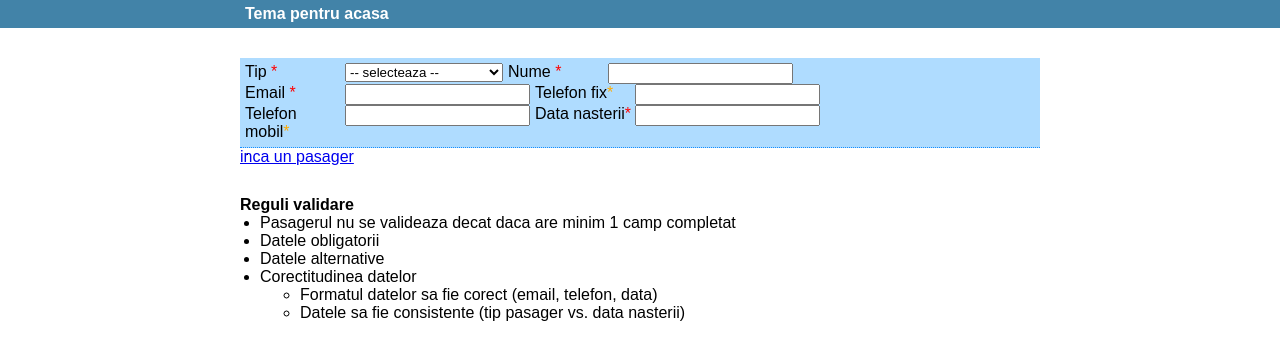
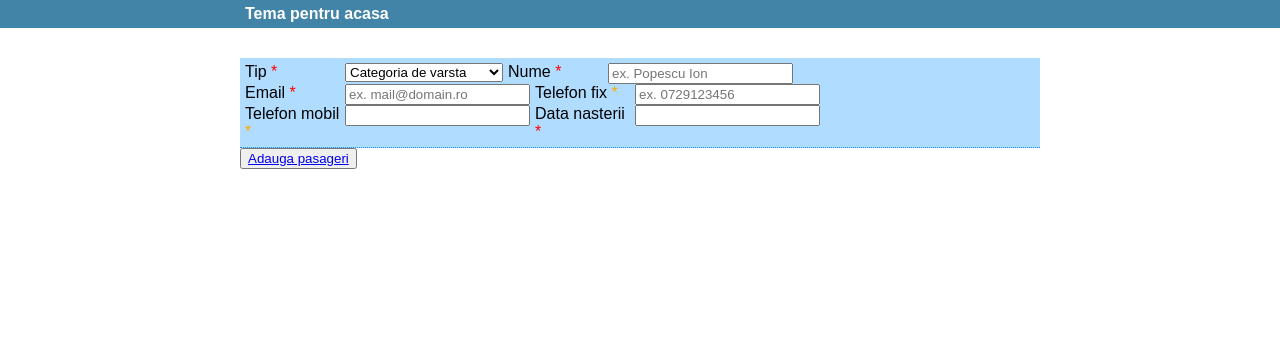
Before and after one commit to mariusgabrielrusu/validator, a PHP site: page / in a window 1280 px wide. Shown: the top 360 px of the page. Run offline with PHP 8.4, Linux system fonts and the light colour scheme; some libraries are stand-ins or nearby versions.

Commit message:
Modifies shit here and there everywhere

```diff
--- a/index.html
+++ b/index.html
@@ -1,8 +1,13 @@
 <!DOCTYPE html>
 <html>
+
 <head>
     <link type="text/css" rel="stylesheet" href="main.css" />
+    <script src="http://code.jquery.com/jquery-1.11.1.min.js"></script>
+    <script src="http://jqueryvalidation.org/files/dist/jquery.validate.min.js"></script>
+    <script type="text/javascript" src="validate.js"></script>
 </head>
+
 <body>
     <div class="slide homework">
         <div class="title">
@@ -10,37 +15,72 @@
                 Tema pentru acasa
             </div>
         </div>
+
+        <!-- Form pagina -->
         <form action="" class="passengers">
             <div class="passenger">
+
+                <!-- Tipul pasagerului -->
                 <label>
-				<span class="label">Tip <span class="mandatory">*</span></span>
+                    <span class="label">Tip
+                        <span class="mandatory">*</span>
+                    </span>
                     <select>
-					<option>-- selecteaza --</option>
-					<option>adult (12 - 65)</option>
-					<option>copil (1 - 12)</option>
-					<option>sugar (&lt; 1)</option>
-					<option>senior(&gt; 65)</option>
+                        <option>Categoria de varsta</option>
+                        <option>Bebelus (&lt; 1)</option>
+                        <option>Copil (1 - 12)</option>
+                        <option>Adult (12 - 65)</option>
+                        <option>Senior(&gt; 65)</option>
                     </select>
                 </label>
+
+                <!-- Numele pasagerului -->
                 <label>
-				<span class="label">Nume <span class="mandatory">*</span></span><input type="text" name="name">
+                    <span class="label">Nume
+                        <span class="mandatory">*</span>
+                    </span>
+                    <input type="text" name="name" placeholder="ex. Popescu Ion" minlength="3" required />
                 </label>
+
+                <!-- Emailul pasagerului -->
                 <label>
-				<span class="label">Email <span class="mandatory">*</span></span><input type="text" name="email" />
+                    <span class="label">Email
+                        <span class="mandatory">*</span>
+                    </span>
+                    <input type="email" name="email" placeholder="ex. mail@domain.ro" />
                 </label>
+
+                <!-- Telefonul fix pasagerului -->
                 <label>
-				<span class="label">Telefon fix<span class="alternative">*</span></span><input type="text" name="fix" />
+                    <span class="label">Telefon fix
+                        <span class="alternative">*</span>
+                    </span>
+                    <input type="text" name="fix" placeholder="ex. 0729123456" />
                 </label>
+
+                <!-- Telefonul mobil al pasagerului -->
                 <label>
-				<span class="label">Telefon mobil<span class="alternative">*</span></span><input type="text" name="mobil" />
+                    <span class="label">Telefon mobil
+                        <span class="alternative">*</span>
+                    </span>
+                    <input type="text" name="mobil" />
                 </label>
+
+                <!-- Data nasterii -->
                 <label>
-				<span class="label">Data nasterii<span class="mandatory">*</span></span><input type="text" name="data_nascarii" />
+                    <span class="label">Data nasterii
+                        <span class="mandatory">*</span>
+                    </span>
+                    <input type="text" name="dataNasterii" />
                 </label>
+
             </div>
-		<a href="javascript://">inca un pasager</a>
+
+            <button type="button" name="Submit"><a href="#">Adauga pasageri</a></button>
+
         </form>
-	<p>Reguli validare</p>
+
+        <!-- <p>Reguli validare</p>
     <ul>
       <li>Pasagerul nu se valideaza decat daca are minim 1 camp completat</li>
       <li>Datele obligatorii</li>
@@ -52,7 +92,8 @@
           <li>Datele sa fie consistente (tip pasager vs. data nasterii)</li>
         </ul>
       </li>
-	</ul>
+    </ul> -->
+
     </div>
 </body>
 <html>
--- a/main.css
+++ b/main.css
@@ -6,7 +6,7 @@ html, body{
 }
 
 .homework form{
-	display:block;
+	display: inherit;
 	width:800px;
 	margin:30px auto;
 }
--- /dev/null
+++ b/validate.js
@@ -0,0 +1,13 @@
+$().ready(function() {
+$(".passengers").validate({
+    rules: {
+        name: {
+            required: true,
+            minlength: 3
+        }
+    },
+    messages: {
+        name: "Va rugam puneti un nume de minim 3 caractere."
+    }
+})
+})
```
Lines whose indentation alone changed are shown as unchanged.
